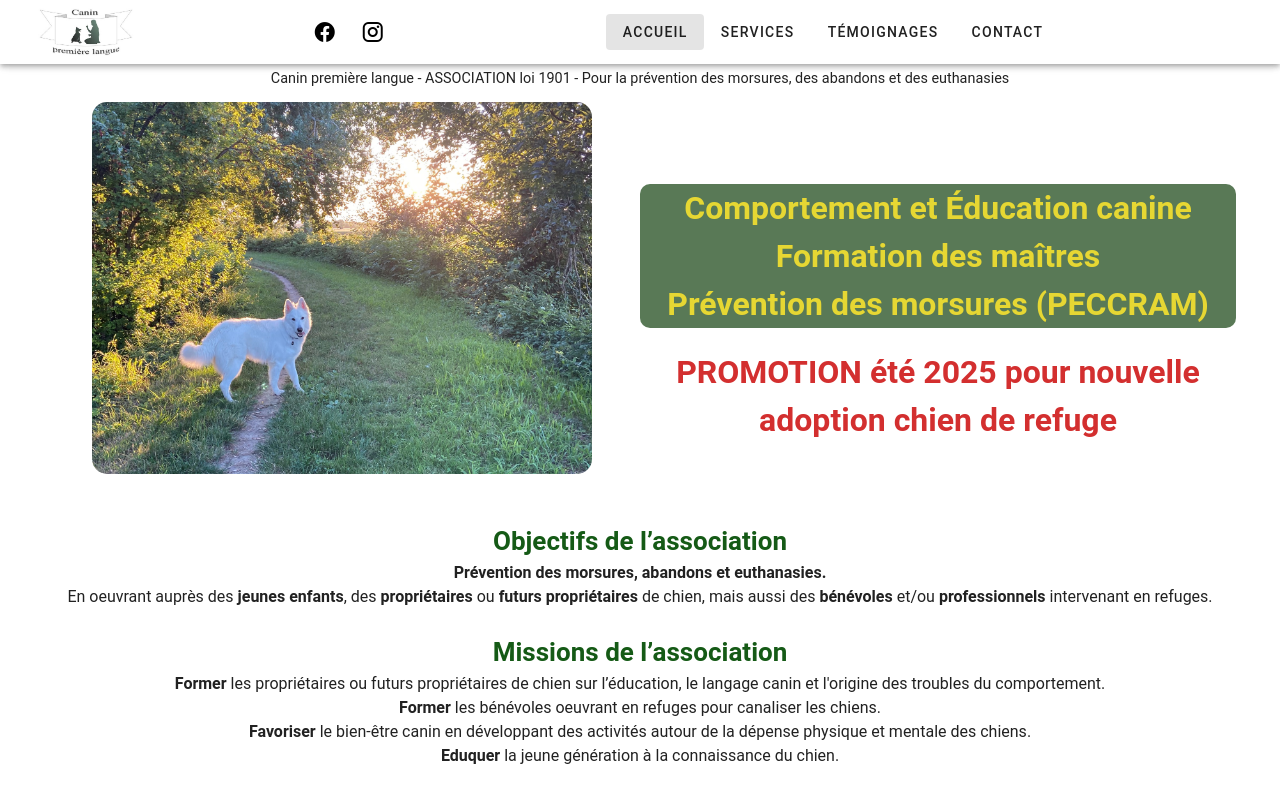
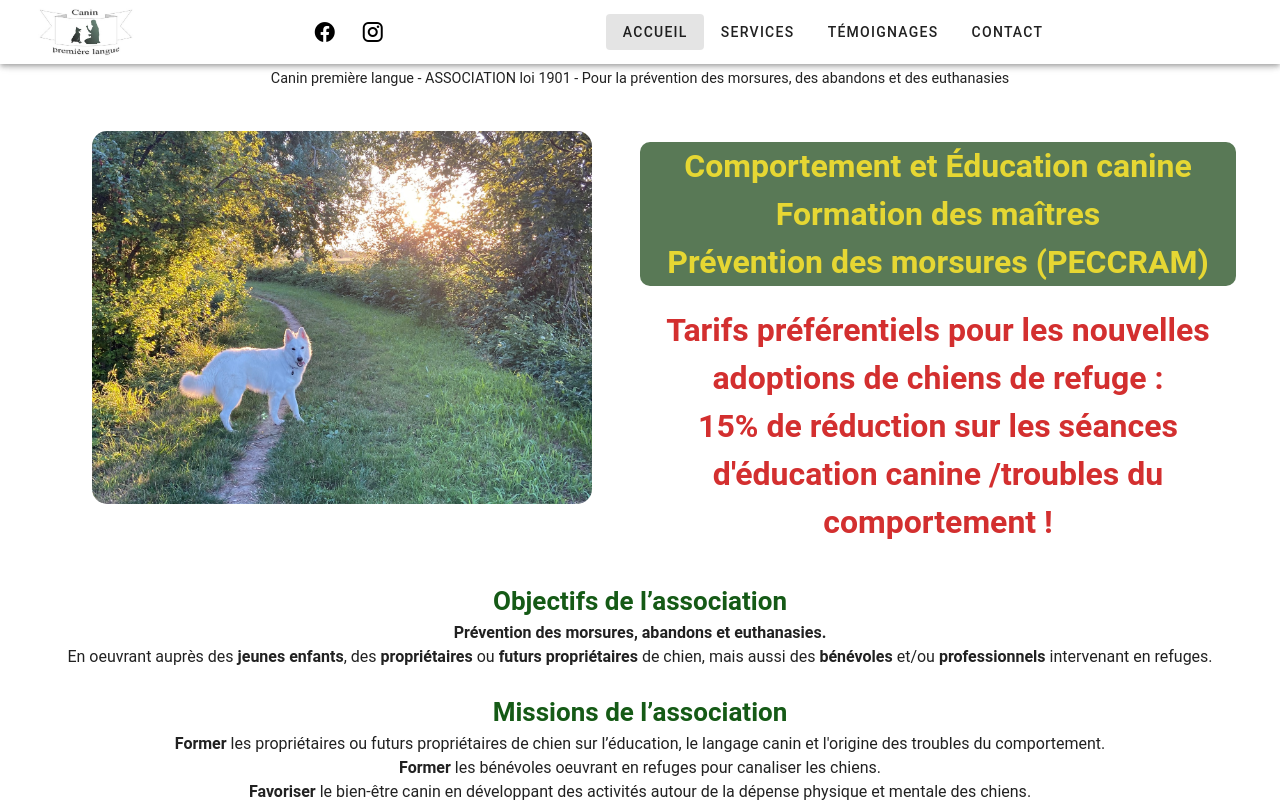
Before and after one commit to jjehl/canin_premiere_langue, a Vue app: page / in a window 1280 px wide. Shown: the top 802 px of the page. Built offline with nearby package versions, Linux system fonts and the light colour scheme.

Commit message:
update promo

```diff
--- a/src/pages/index.vue
+++ b/src/pages/index.vue
@@ -32,7 +32,7 @@
         </v-row>
         <v-row class="d-flex flex-column justify-center align-center text-center">
           <p class="promo-text">
-            PROMOTION été 2025 pour nouvelle adoption chien de refuge
+            Tarifs préférentiels pour les nouvelles adoptions de chiens de refuge :<br> 15% de réduction sur les séances d'éducation canine /troubles du comportement !
           </p>
         </v-row>
 
--- a/src/pages/services.vue
+++ b/src/pages/services.vue
@@ -20,8 +20,7 @@
     </v-row>
         <v-row class="d-flex flex-column justify-center align-center text-center">
           <p class="promo-text">
-            PROMOTION été 2025 pour nouvelle adoption chien de refuge :<br>
-            15% de réduction sur les séances d'éducation canine/troubles du comportement !
+            Tarifs préférentiels pour les nouvelles adoptions de chiens de refuge :<br> 15% de réduction sur les séances d'éducation canine /troubles du comportement !
           </p>
         </v-row>
     <v-row class="green-background d-flex flex-column justify-center align-center text-center">
```
